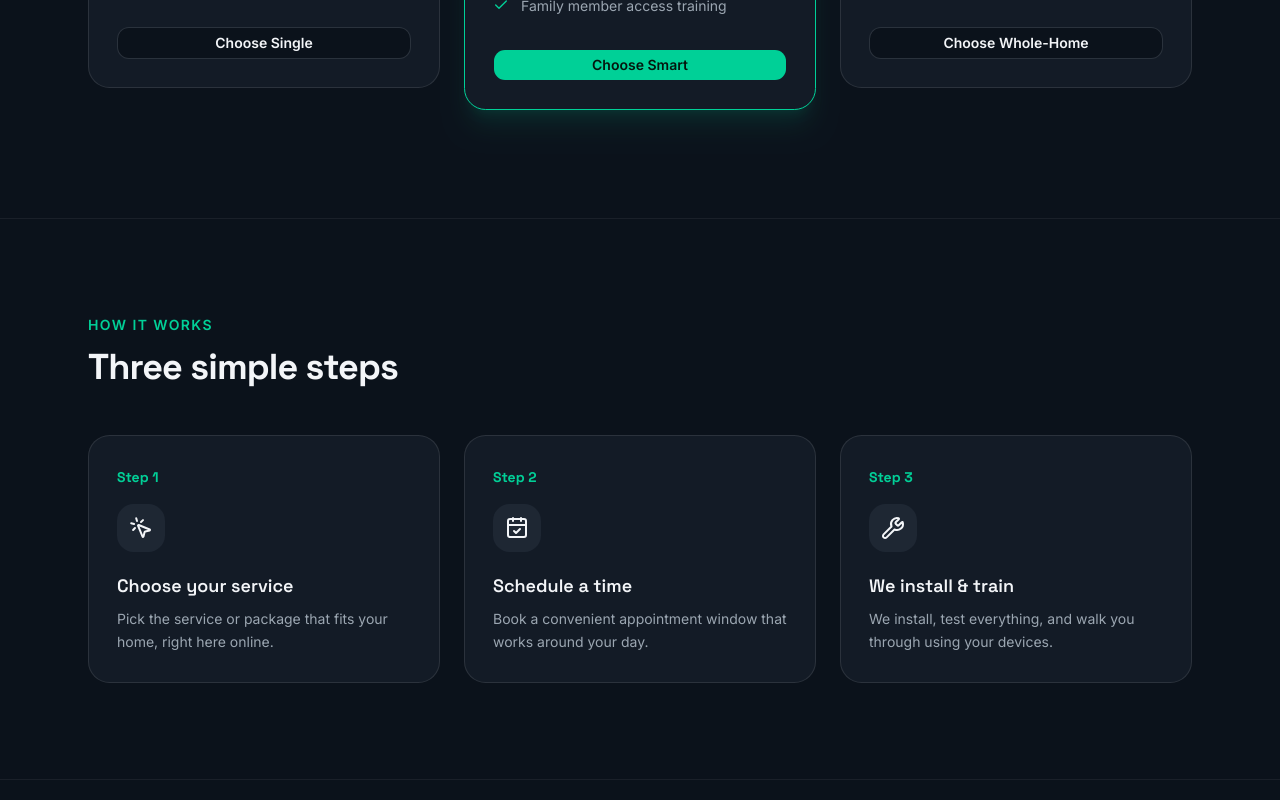
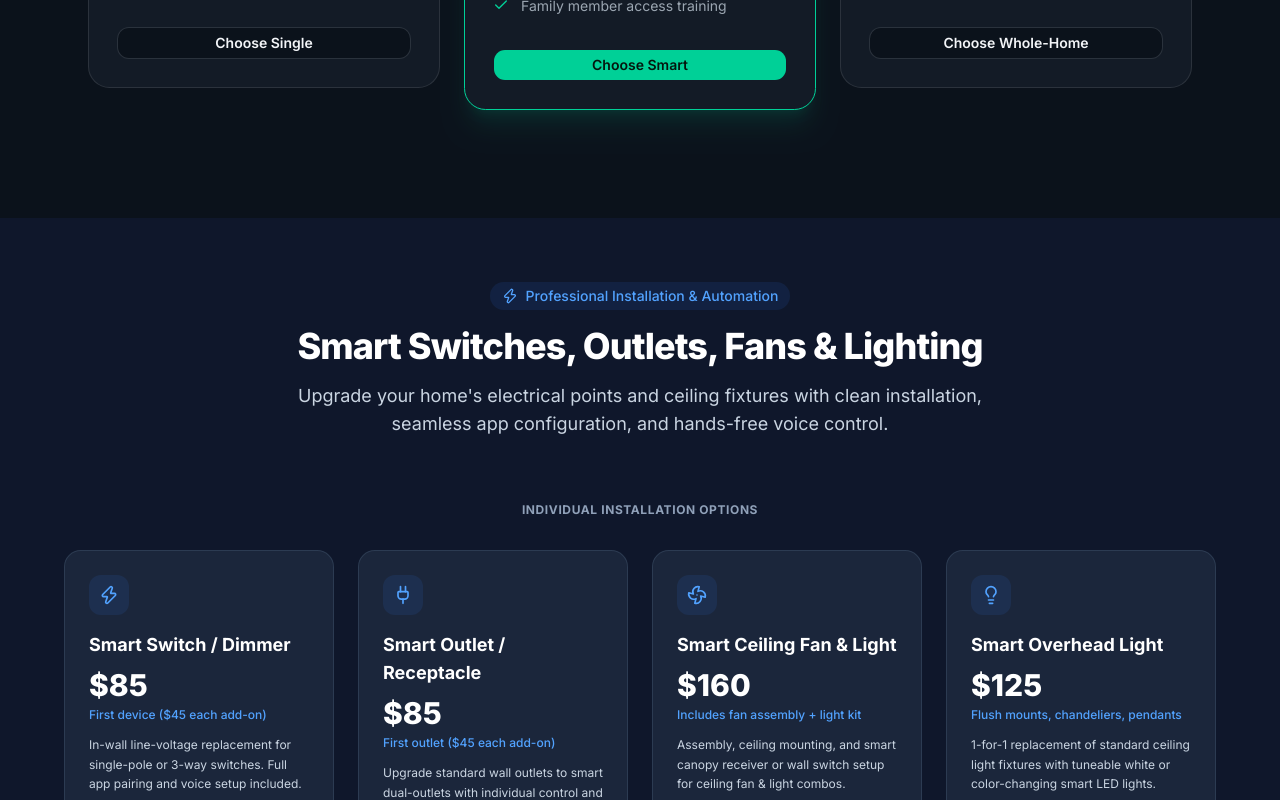
Before and after one commit to cedrusxservices/cedrusx-site, a Next.js app: page / in a window 1280 px wide. Shown: the part 2000-2800 px from the top of the page. Built offline with nearby package versions, Linux system fonts and the light colour scheme.

Commit message:
Update page.tsx

```diff
--- a/app/page.tsx
+++ b/app/page.tsx
@@ -2,6 +2,7 @@ import { SiteHeader } from "@/components/site-header"
 import { Hero } from "@/components/hero"
 import { Services } from "@/components/services"
 import { Pricing } from "@/components/pricing"
+import SmartLightingAndPowerServices from "@/components/SmartLightingAndPowerServices"
 import { HowItWorks } from "@/components/how-it-works"
 import { BookingForm } from "@/components/booking-form"
 import { ServiceAreaFaq } from "@/components/service-area-faq"
@@ -15,6 +16,7 @@ export default function Page() {
         <Hero />
         <Services />
         <Pricing />
+        <SmartLightingAndPowerServices />
         <HowItWorks />
         <BookingForm />
         <ServiceAreaFaq />
```
